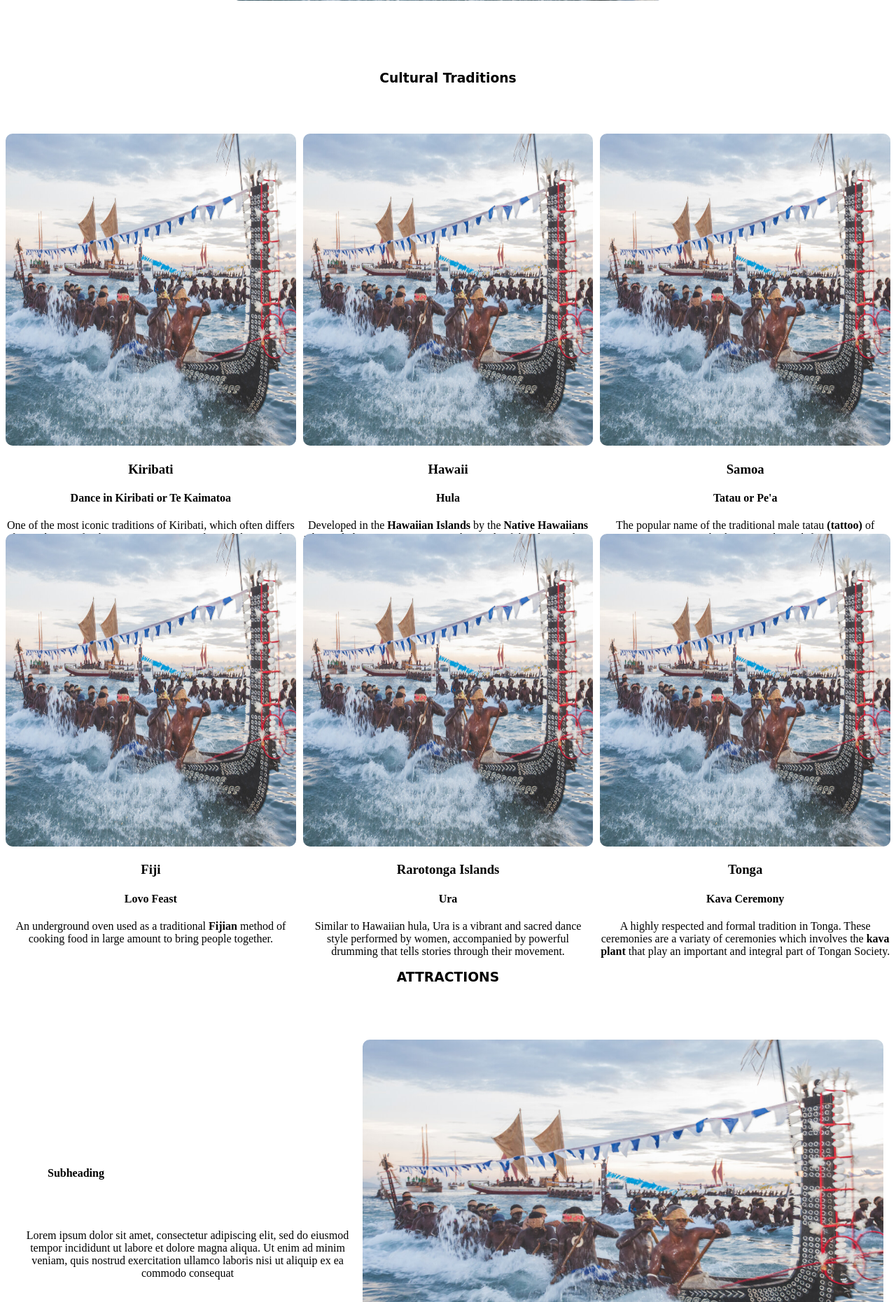
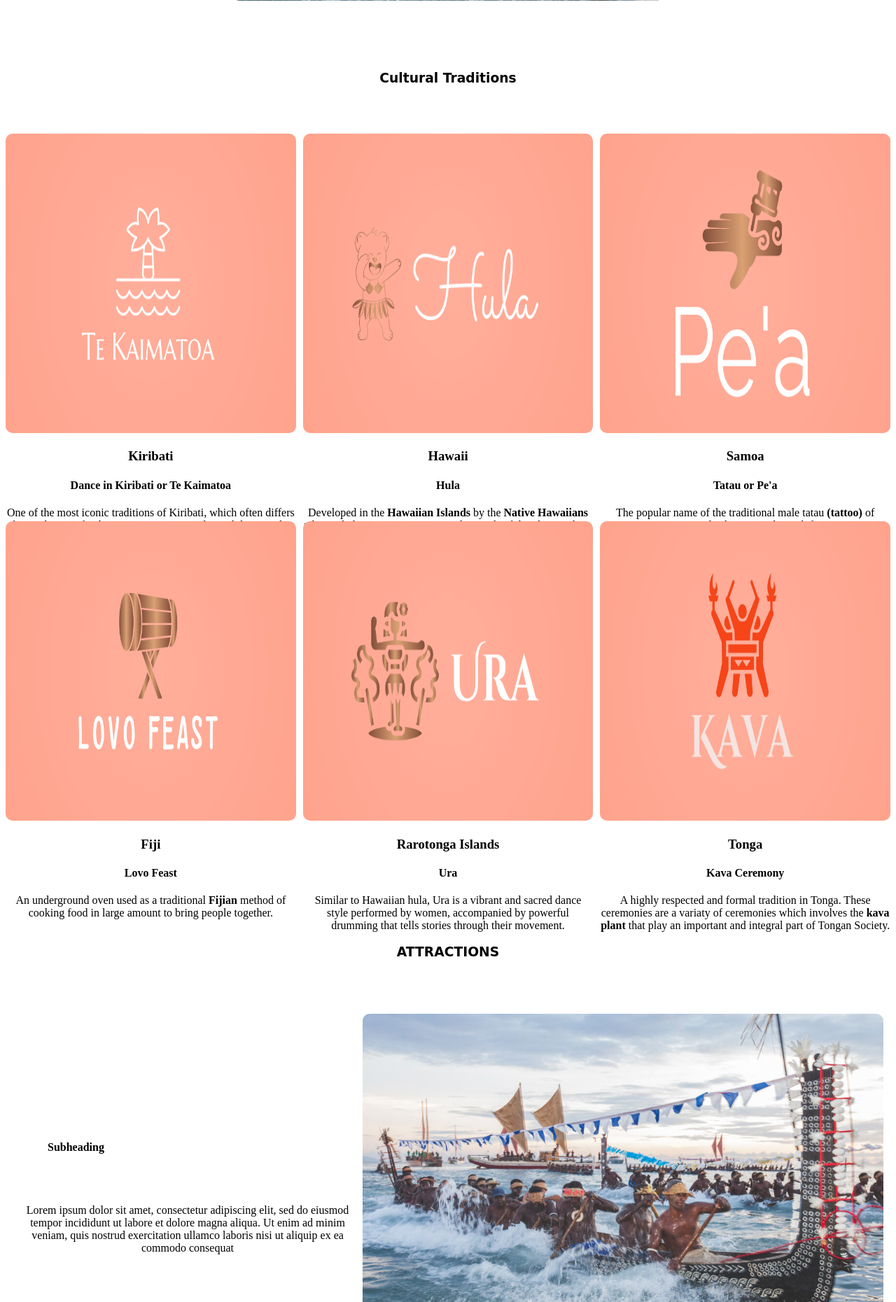
Before and after one commit to jedi24garcia/Pacifica_Project, a Django app: page / in a window 1280 px wide. Shown: the part 791-2652 px from the top of the page at 70% size. Run offline with Django 5.2, Linux system fonts and the light colour scheme; some libraries are stand-ins or nearby versions.

Commit message:
modified images from culture sections

```diff
--- a/travel/templates/homepage.html
+++ b/travel/templates/homepage.html
@@ -16,7 +16,7 @@
     <div class="image-row">
         <div class="image-containers">
             <a href="{% url 'dine_details' pk=1 %}">
-                <img src="{% static 'sample.jpg' %}" class="image1" />
+                <img src="{% static 'Kaimatoalogo.jpg' %}" class="image1" />
             </a>
             <h3>Kiribati</h3>
             <h4>Dance in Kiribati or Te Kaimatoa</h4>
@@ -24,7 +24,7 @@
         </div>
         <div class="image-containers">
             <a href="{% url 'dine_details' pk=2 %}">
-                <img src="{% static 'sample.jpg' %}" class="image1" />
+                <img src="{% static 'Hulalogo.jpg' %}" class="image1" />
             </a>
             <h3>Hawaii</h3>
             <h4>Hula</h4>
@@ -32,7 +32,7 @@
         </div>
         <div class="image-containers">
             <a href="{% url 'dine_details' pk=3 %}">
-                <img src="{% static 'sample.jpg' %}" class="image1" />
+                <img src="{% static 'Pealogo.jpg' %}" class="image1" />
             </a>
             <h3>Samoa</h3>
             <h4>Tatau or Pe'a</h4>
@@ -42,7 +42,7 @@
     <div class="image-row">
         <div class="image-containers">
             <a href="{% url 'dine_details' pk=4 %}">
-                <img src="{% static 'sample.jpg' %}" class="image1" />
+                <img src="{% static 'Lovofeastlogo.jpg' %}" class="image1" />
             </a>
             <h3>Fiji</h3>
             <h4>Lovo Feast</h4>
@@ -50,7 +50,7 @@
         </div>
         <div class="image-containers">
             <a href="{% url 'dine_details' pk=5 %}">
-                <img src="{% static 'sample.jpg' %}" class="image1" />
+                <img src="{% static 'Uralogo.jpg' %}" class="image1" />
             </a>
             <h3>Rarotonga Islands</h3>
             <h4>Ura</h4>
@@ -58,7 +58,7 @@
         </div>
         <div class="image-containers">
             <a href="{% url 'dine_details' pk=6 %}">
-                <img src="{% static 'sample.jpg' %}" class="image1" />
+                <img src="{% static 'Kavalogo.jpg' %}" class="image1" />
             </a>
             <h3>Tonga</h3>
             <h4>Kava Ceremony</h4>
```
Also changed, not shown: static/Hulalogo.jpg (added), static/Kaimatoa.jpg (added), static/Kaimatoalogo.jpg (added), static/Kavalogo.jpg (added), static/Lovofeastlogo.jpg (added), static/Pealogo.jpg (added), static/Uralogo.jpg (added), 2 other files.
